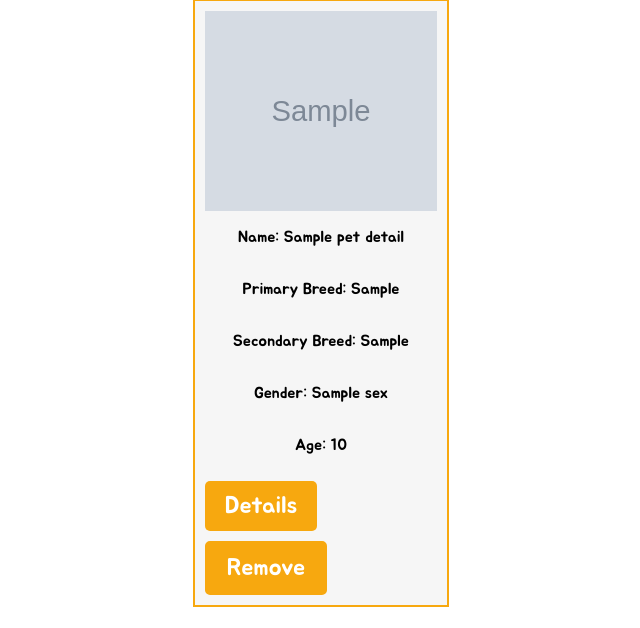
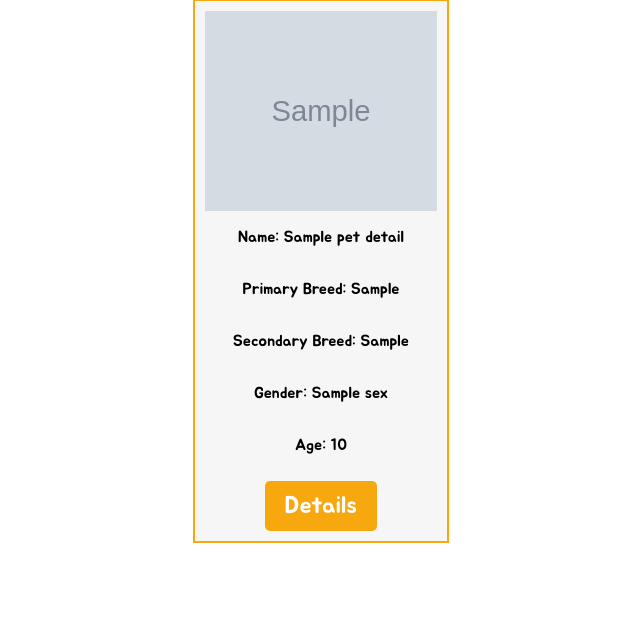
Before and after one commit to RajinCoder/SEO-Week4-Project, a Flask app: template templates/favorites_page.html in a window 1280 px wide. Shown: the part 172-800 px from the top of the page, without its empty margins (319-959 px from the left). Run offline with Flask 3, Linux system fonts and the light colour scheme; the template is opened without the code that fills it: most values are stand-ins (such as "Sample title", 1, 10 or a date in 2020); grey boxes marked "Sample" are stand-in pictures.

Commit message:
intermediate push, pictures working (blurry) but also removed remove button from faves page

```diff
--- a/templates/favorites_page.html
+++ b/templates/favorites_page.html
@@ -34,12 +34,6 @@
           class="details-button"
           >Details</a
         >
-        <button
-          class="remove-button"
-          onclick="removeFavorite('{{ pet_details.pet_id }}')"
-        >
-          Remove
-        </button>
       </div>
     </div>
     {% endfor %} {% else %}
```
